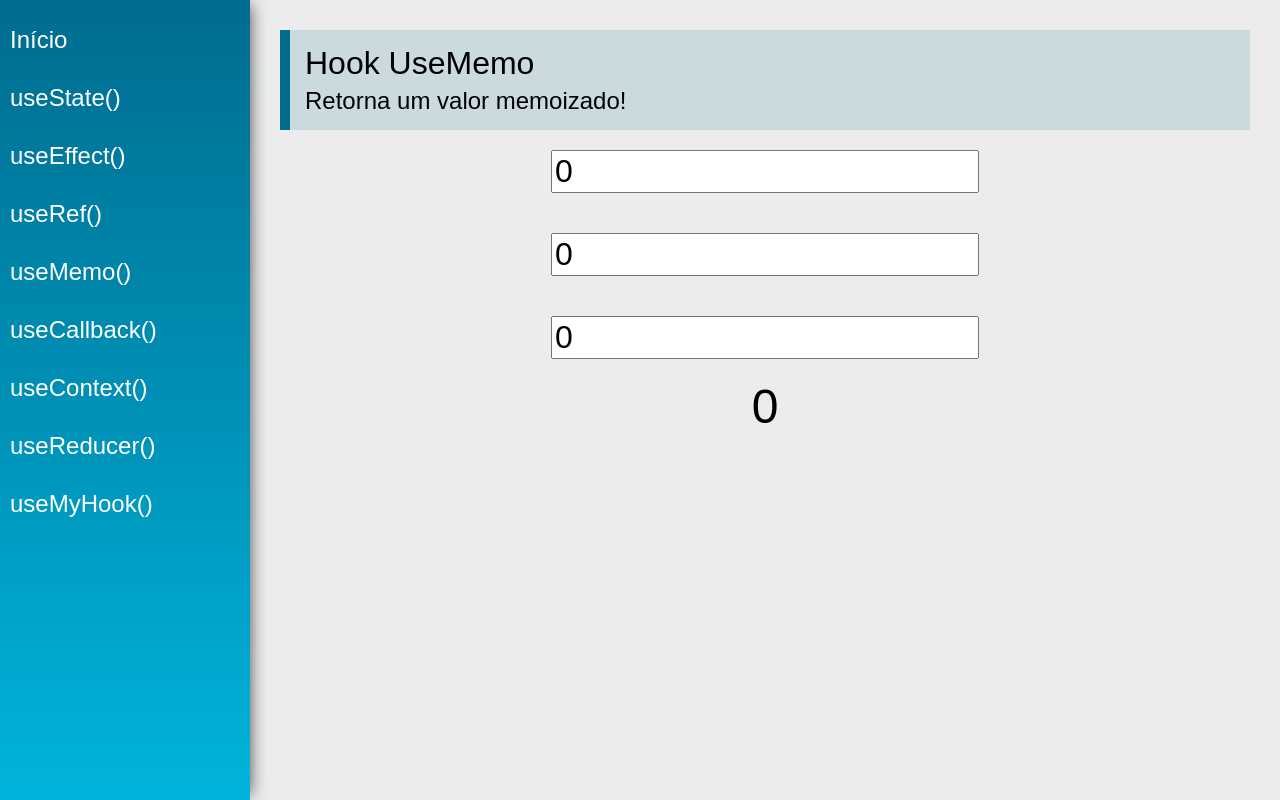
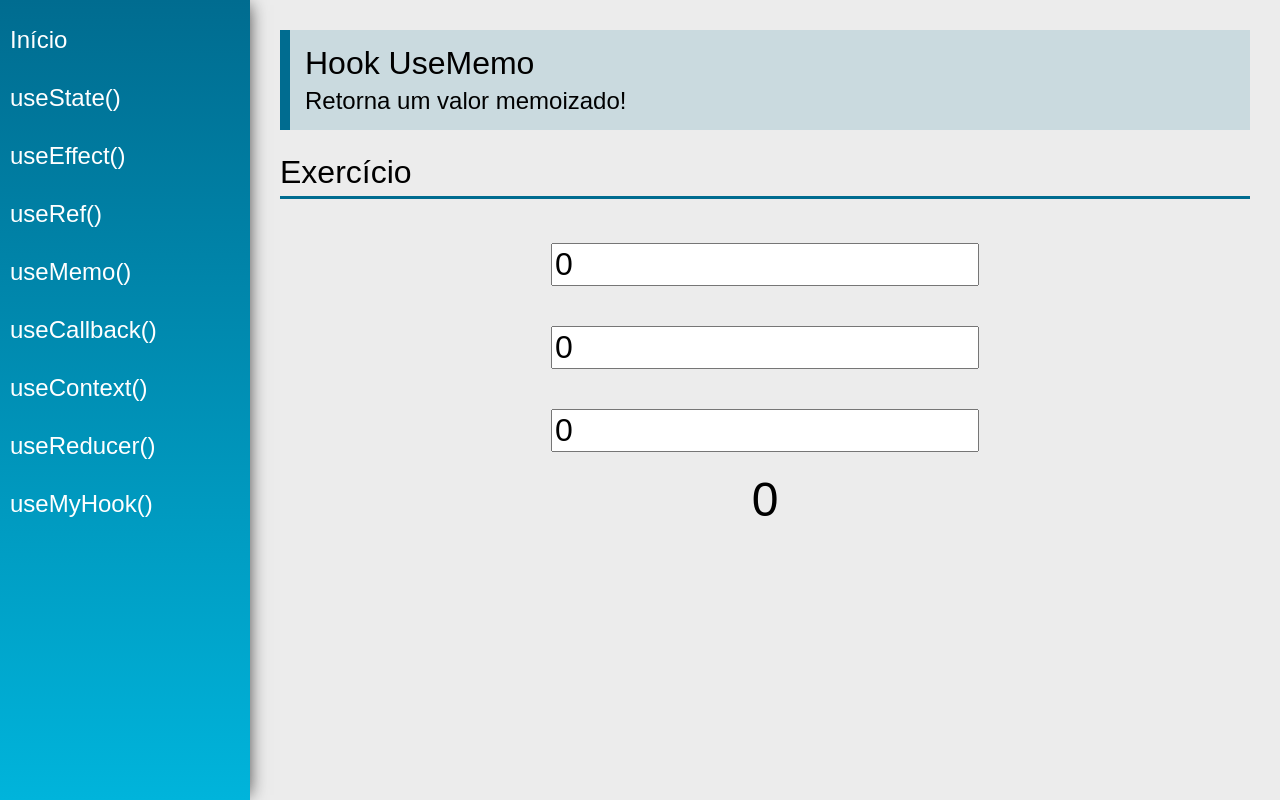
Before and after one commit to P4ul1t0s/react-hooks, a React (Create React App) app: page /useMemo in a window 1280 px wide. Built offline with nearby package versions, Linux system fonts and the light colour scheme.

Commit message:
Mudanças na Estilização

```diff
--- a/src/views/examples/UseMemo.jsx
+++ b/src/views/examples/UseMemo.jsx
@@ -1,5 +1,6 @@
 import React, { useMemo, useState } from 'react'
 import PageTitle from '../../components/layout/PageTitle'
+import SectionTitle from '../../components/layout/SectionTitle'
 
 function sum(a, b, t){
     const future = Date.now() + t * 1000
@@ -19,6 +20,7 @@ const UseMemo = (props) => {
                 title="Hook UseMemo"
                 subtitle="Retorna um valor memoizado!"
             />
+            <SectionTitle title="Exercício"/>
             <div className="center">
                 <input className="input" type="number" value={n1} onChange={e => setN1(parseInt(e.target.value))}/>
                 <input className="input" type="number" value={n2} onChange={e => setN2(parseInt(e.target.value))}/>
```
